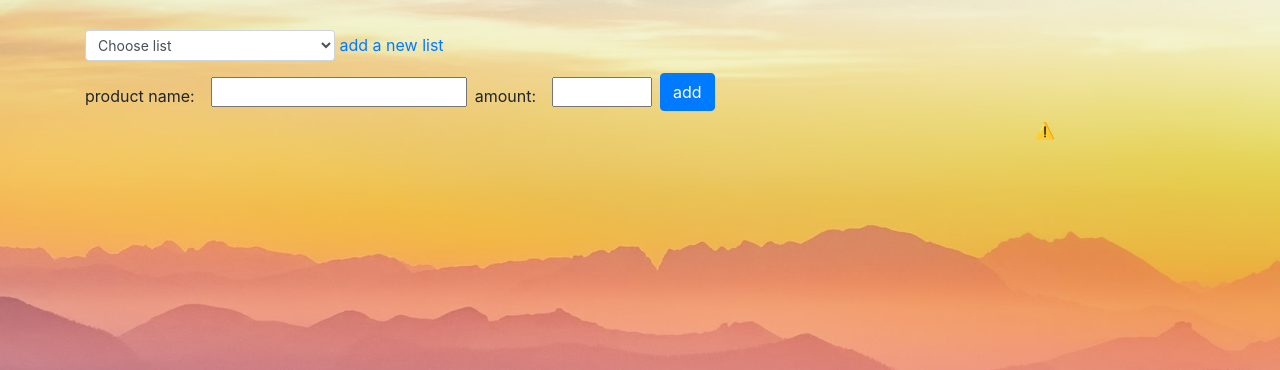
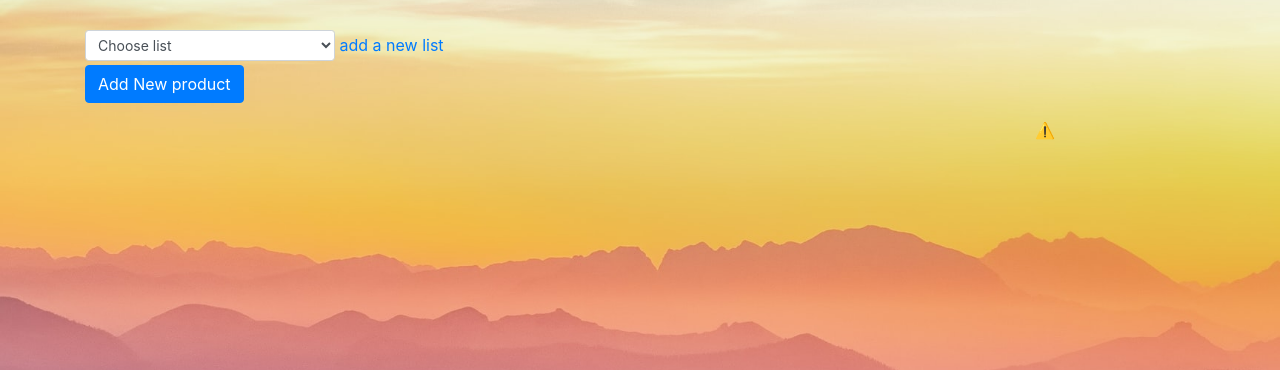
Before and after one commit to Shahar-Ben-Ezra/full-stack-project, a PHP site: page /main/main.html in a window 1280 px wide. Shown: the part 66-436 px from the top of the page. Run offline with PHP 8.4, Linux system fonts and the light colour scheme; some libraries are stand-ins or nearby versions.

Commit message:
changing add product to a modal

```diff
--- a/css/index.css
+++ b/css/index.css
@@ -129,10 +129,10 @@ body {
 }
 
 .ui-autocomplete {
-    max-height: 200px;
+    max-height: 80px;
     overflow-y: auto;
     /* prevent horizontal scrollbar */
     overflow-x: hidden;
     /* add padding to account for vertical scrollbar */
-    z-index: 1000 !important;
+    z-index: 5000 !important;
 }
--- a/index.html
+++ b/index.html
@@ -257,7 +257,7 @@
   <!--log out modal -->
   <div class="modal fade" id="logoutModal" tabindex="-1" role="dialog" aria-labelledby="exampleModalLabel"
     aria-hidden="true">
-    <div class="modal-dialog" role="document">
+    <div class="modal-dialog modal-dialog-centered" role="document">
       <div class="modal-content">
         <div class="modal-header">
           <h5 class="modal-title">logout</h5>
--- a/main/main.html
+++ b/main/main.html
@@ -48,6 +48,7 @@
             </div>
         </div>
     </nav>
+
     <!-- lists && add product && add list -->
     <div class="container pt-3" id="start">
         <div class="row">
@@ -69,20 +70,9 @@
                         </form>
                     </div>
                 </div>
-                <div class="row">
-                    <div class="container py-2 col 12">
-                        <form class="form-inline" id="addProduct" autocomplete="off">
-                            <label for="name-of-product">product name:</label>
-                            <div class="autocomplete">
-                                <input type="text" class=" mx-3 mb-2 mr-sm-2 " id="name-of-product" required>
-                            </div>
-                            <label for="product-amount">amount:</label>
-                            <input type="number" class=" mx-3 mb-2 mr-sm-2" style=" width:100px;" id="product-amount"
-                                required>
-                            <input type="submit" value="add" class="btn btn-primary mx-3 mx-md-0 mb-2" />
-                        </form>
-                    </div>
-                </div>
+                <button type="button" data-toggle="modal" data-target="#addingProductModal" class="btn btn-primary">Add
+                    New
+                    product</button>
             </div>
 
             <div class="col-12 col-sm-1" id="lottieHide">
@@ -92,6 +82,8 @@
             </div>
         </div>
     </div>
+
+
     <!-- table -->
     <div class="container" id="notPadding">
         <div class="row">
@@ -124,7 +116,7 @@
     <!--log out modal -->
     <div class="modal fade" id="logoutModal" tabindex="-1" role="dialog" aria-labelledby="exampleModalLabel"
         aria-hidden="true">
-        <div class="modal-dialog" role="document">
+        <div class="modal-dialog modal-dialog-centered" role="document">
             <div class="modal-content">
                 <div class="modal-header">
                     <h5 class="modal-title">logout</h5>
@@ -142,23 +134,42 @@
             </div>
         </div>
     </div>
-    <!--deleting product modal -->
-    <div class="modal fade" id="deletingProductModal" tabindex="-1" role="dialog" aria-labelledby="exampleModalLabel"
+    <!--adding product modal -->
+    <div class="modal fade" id="addingProductModal" tabindex="-1" role="dialog" aria-labelledby="exampleModalLabel"
         aria-hidden="true">
-        <div class="modal-dialog" role="document">
+        <div class="modal-dialog modal-dialog-centered" role="document">
             <div class="modal-content">
                 <div class="modal-header">
-                    <h5 class="modal-title">delete product</h5>
+                    <h5 class="modal-title">add product</h5>
                     <button type="button" class="close" data-dismiss="modal" aria-label="Close">
                         <span aria-hidden="true">&times;</span>
                     </button>
                 </div>
                 <div class="modal-body">
-                    <p>do you want to delete this product?</p>
+                    <form id="addProduct" autocomplete="off">
+                        <div class="row">
+                            <div class="col-6">
+                                <label for="name-of-product">product name:</label>
+                                <div class="autocomplete row">
+                                    <input type="text" class=" mx-3 mb-2 mr-sm-2 " id="name-of-product" style=" width:170px;" required>
+                                </div>
+                            </div>
+                            <div class="col-6"style="padding-left: 30px;">
+                                <label for="product-amount">amount:</label>
+                                <div class="row">
+                                    <input type="number" class=" mx-3 mb-2 mr-sm-2" style=" width:100px;"
+                                        id="product-amount" required>
+                                </div>
+                            </div>
+                            <input type="submit" value="add"
+                                class="btn btn-primary mx-3 mx-md-0 mb-2 btnSubmit d-none" />
+                        </div>
+                    </form>
+
                 </div>
                 <div class="modal-footer">
                     <button type="button" class="btn btn-secondary" data-dismiss="modal">Close</button>
-                    <button type="button" id="deleteProductBtn" class="btn btn-primary">yes</button>
+                    <button type="button" id="addProductBtn" class="btn btn-primary">add</button>
                 </div>
             </div>
         </div>
--- a/main/main.js
+++ b/main/main.js
@@ -80,6 +80,9 @@ $(document).ready(function () {
 
 
   };
+  $("#addProductBtn").click(function () {
+    $("form#addProduct .btnSubmit").click();
+})
   // adding new product to the list and to the table
   //ListProducts
   $("form#addProduct").submit(function (e) {
@@ -113,6 +116,8 @@ $(document).ready(function () {
           alert(`you added ${productName}`);
           $('table').show();
           $('#emptyTable').hide();
+          $('#addingProductModal').modal('hide');
+
         }
       } else {
         alert('you cannot add a negative amount')
@@ -143,15 +148,16 @@ $(document).ready(function () {
     }
   });
 
-  function alartModal() {
+  function alertModal() {
     const name = $(staticRow.find('td')[0]).text();
     $('#deletingProductModal').find('.modal-body').text(`do you want to delete ${name} ?`)
 
-    $('#deletingProductModal').modal('toggle')
+    $('#deletingProductModal').modal('show')
   }
 
   let staticRow;
 
+  // do it on click just if its dynamic
   $(document).on("click", '#deleteProductBtn', function () {
     const name = $(staticRow.find('td')[0]).text();
     const SelectedListName = $('#selectedOptions').find(":selected").text().trim();
@@ -176,7 +182,7 @@ $(document).ready(function () {
   $(document).on("click", '.my-button-delete', function () {
     const row = $(this).closest('tr');
     staticRow = row;
-    alartModal();
+    alertModal();
 
   });
   // hover on the table
@@ -259,7 +265,7 @@ $(document).ready(function () {
       'garlic sauce', 'white sauce', 'dip sauce', 'soy sauce', 'apple sauce', 'cranberry sauce', 'mayonnaise', 'salad dressing', 'vegetable oil',
       'olive oil', 'corn oil', 'sunflower seed oil', 'sesame oil', 'margarine', 'grease', 'fat', 'animal fat', 'vegetable fat', 'seasoning',
       'spices', 'flavoring', 'herbs', 'seeds', 'vinegar', 'pepper', 'ground pepper', 'whole pepper', 'red pepper', 'hot pepper', 'chili pepper',
-      'salt', 'parsley', 'mint', 'coriander', 'basil', 'bay leaf', 'cloves', 'cinnamon', 'caraway', 'thyme', 'cardamom', 'tarragon', 'oregano', 'marjoram',
+      'salt', 'parsley', 'mint', 'coriander', 'bay leaf', 'cloves', 'cinnamon', 'caraway', 'thyme', 'cardamom', 'tarragon', 'oregano', 'marjoram',
       'rosemary', 'garlic', 'mustard', 'lemon peel', 'candy', 'candies', 'sweets', 'caramels', 'mint drops', 'jelly beans', 'lollipop', 'bonbons',
       'chocolate candies', 'chocolate', 'chocolate bar', 'candy bar', 'marshmallow'];
 
```
